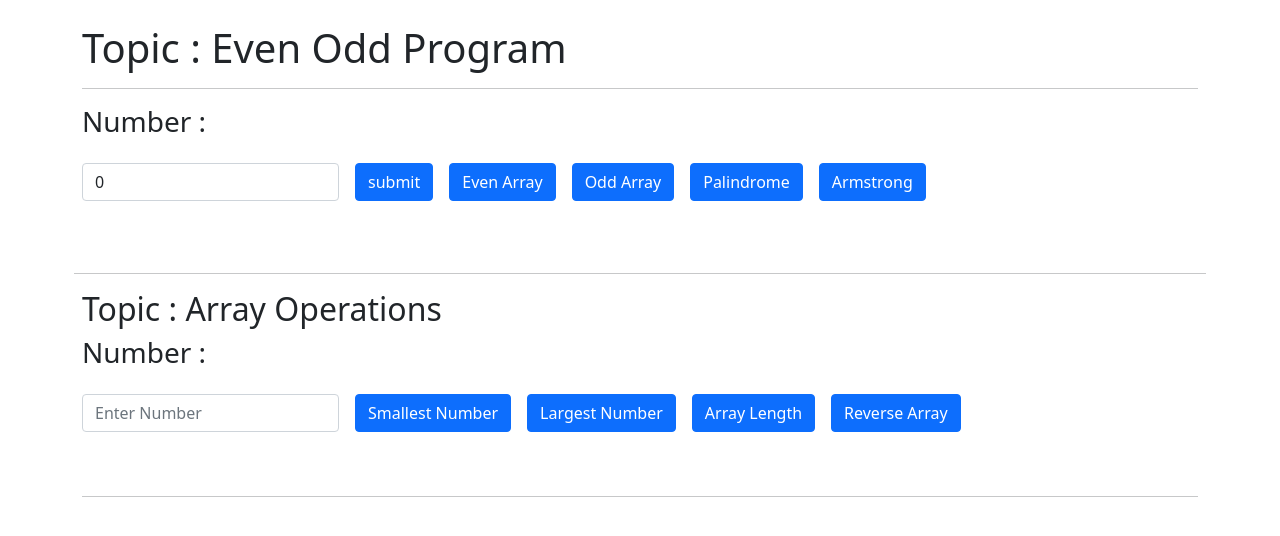
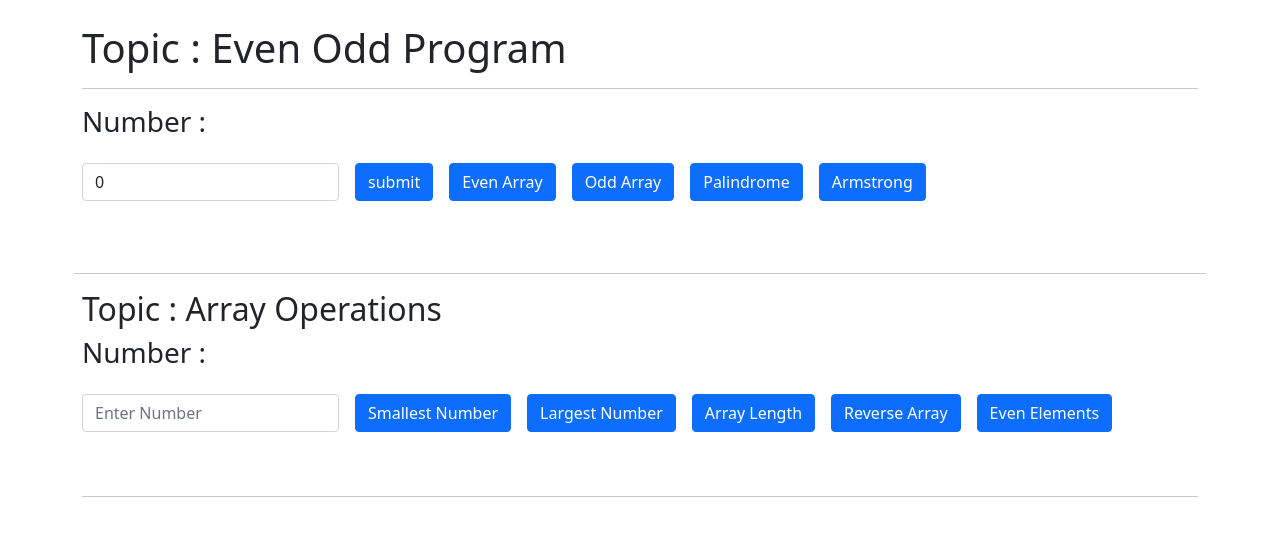
Before and after one commit to AkashSadawarti/Project-work, an Angular app in the folder even-odd-app/: page / in a window 1280 px wide. Shown: the top 536 px of the page. Built offline with nearby package versions, Linux system fonts and the light colour scheme.

Commit message:
Even Elements in Array

```diff
--- a/even-odd-app/src/app/pages/pages.component.html
+++ b/even-odd-app/src/app/pages/pages.component.html
@@ -21,6 +21,9 @@
     <div class="col-auto">
         <button type="submit" (click)="getReverseArray()" class="btn btn-primary mb-3">Reverse Array</button>
     </div>
+    <div class="col-auto">
+        <button type="submit" (click)="getOddElements()" class="btn btn-primary mb-3">Even Elements</button>
+    </div>
     <div>
         <p>{{result}}</p>
     </div>
--- a/even-odd-app/src/app/pages/pages.component.ts
+++ b/even-odd-app/src/app/pages/pages.component.ts
@@ -65,11 +65,26 @@ export class PagesComponent {
     }
     let newArray = this.number.split(",").map(Number);
     let resArray = [];
-    for(let i=newArray.length; i > 0;i--){
+    for(let i=newArray.length; i >= 0;i--){
 
        resArray.push(newArray[i]);
       }
-      console.log(resArray);
+      // console.log(resArray);
     this.result = `Result : ${resArray} is reversed Array`
   }
+
+  getOddElements(){
+    this.result= "";
+    if(this.number == undefined){
+      this.msg = "Enter vslid input";
+    }
+    let newArray = this.number.split(",").map(Number);
+    let resArray = [];
+    for(let i =0;i<newArray.length;i++){
+      if(newArray[i]%2 == 0){
+        resArray.push(newArray[i]);
+      }
+    }
+    this.result = `Result : ${resArray} is an Even Elements in Array.`
+  }
 }
```
